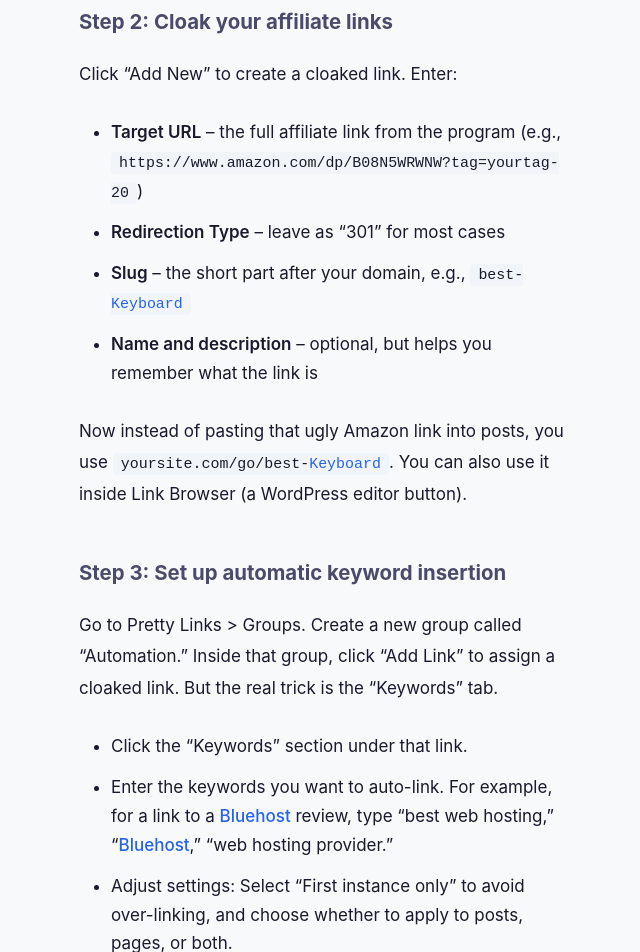
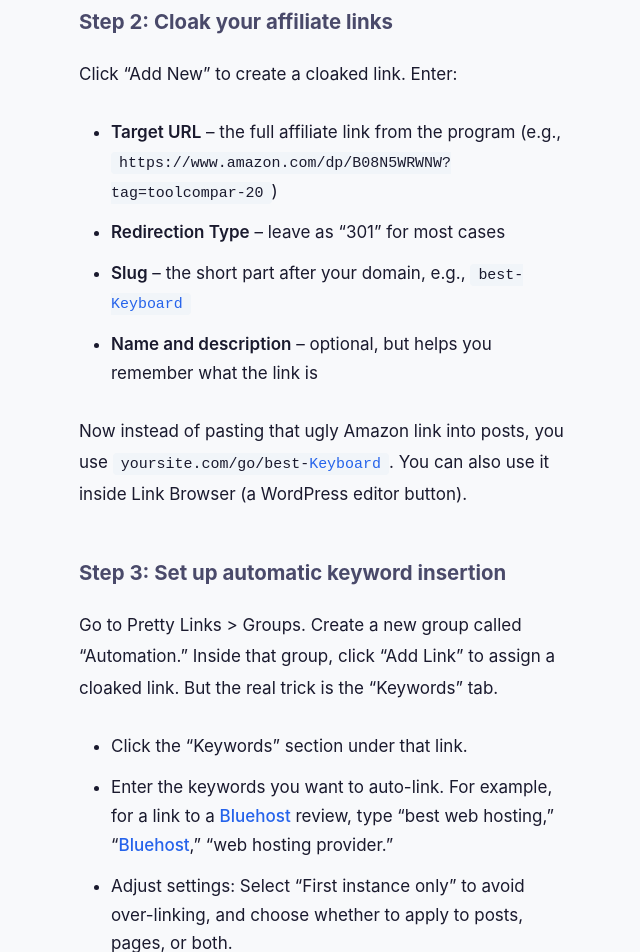
Before and after one commit to RevenueClaw/toolcompare.co, a plain HTML site: page tutorial/automate-affiliate-link-insertion-blog-posts.html in a window 1280 px wide. Shown: the part 10677-11629 px from the top of the page, without its empty margins (175-815 px from the left). Drawn offline with Linux system fonts and the light colour scheme; a script that the page names is missing.

Commit message:
fix: replace placeholder yourtag-20 with actual toolcompar-20 tag

```diff
--- a/tutorial/automate-affiliate-link-insertion-blog-posts.html
+++ b/tutorial/automate-affiliate-link-insertion-blog-posts.html
@@ -235,7 +235,7 @@
 <h3 id="step-2-cloak-your-affiliate-links">Step 2: Cloak your affiliate links</h3>
 <p>Click “Add New” to create a cloaked link. Enter:</p>
 <ul>
-<li><strong>Target URL</strong> – the full affiliate link from the program (e.g., <code>https://www.amazon.com/dp/B08N5WRWNW?tag=yourtag-20</code>)</li>
+<li><strong>Target URL</strong> – the full affiliate link from the program (e.g., <code>https://www.amazon.com/dp/B08N5WRWNW?tag=toolcompar-20</code>)</li>
 <li><strong>Redirection Type</strong> – leave as “301” for most cases</li>
 <li><strong>Slug</strong> – the short part after your domain, e.g., <code>best-<a href="https://www.amazon.com/dp/B09TMRCGNH?tag=toolcompar-20&linkCode=ogi&th=1&psc=1" rel="nofollow sponsored">Keyboard</a></code></li>
 <li><strong>Name and description</strong> – optional, but helps you remember what the link is</li>
```
